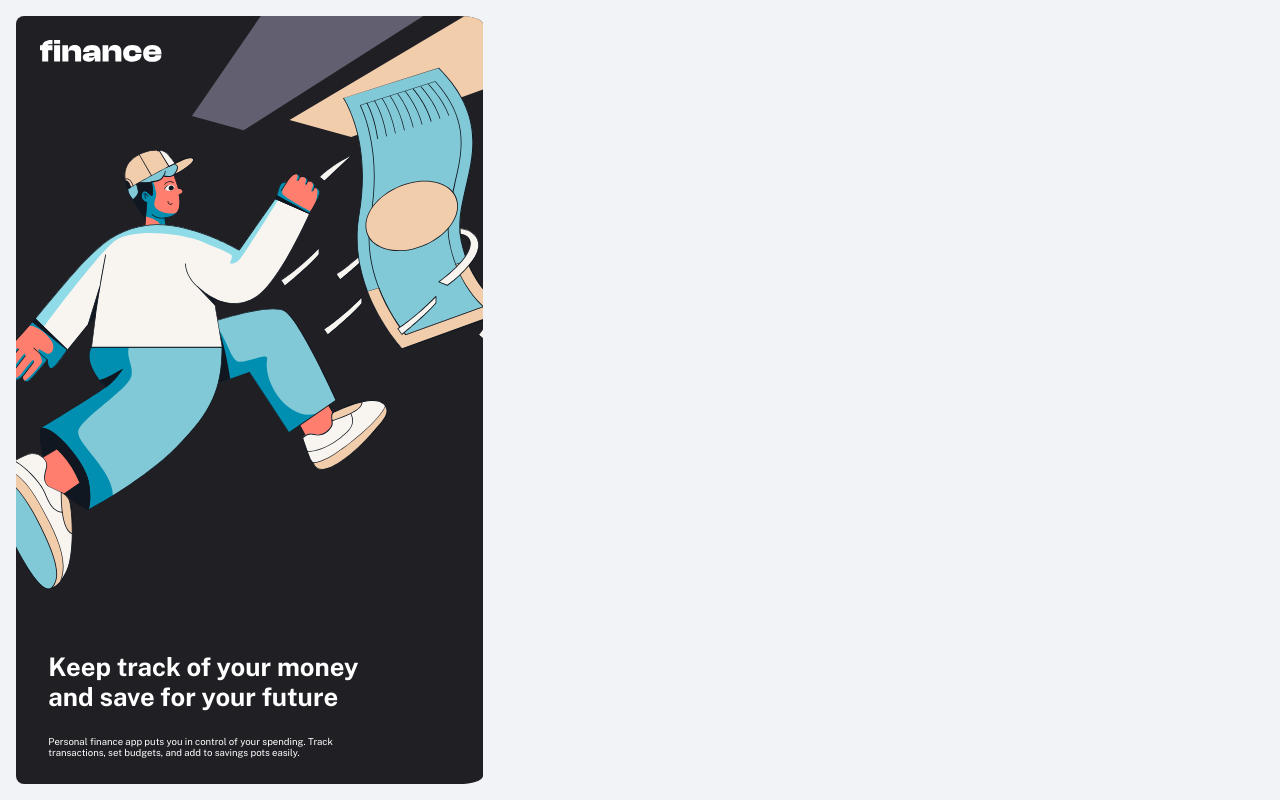
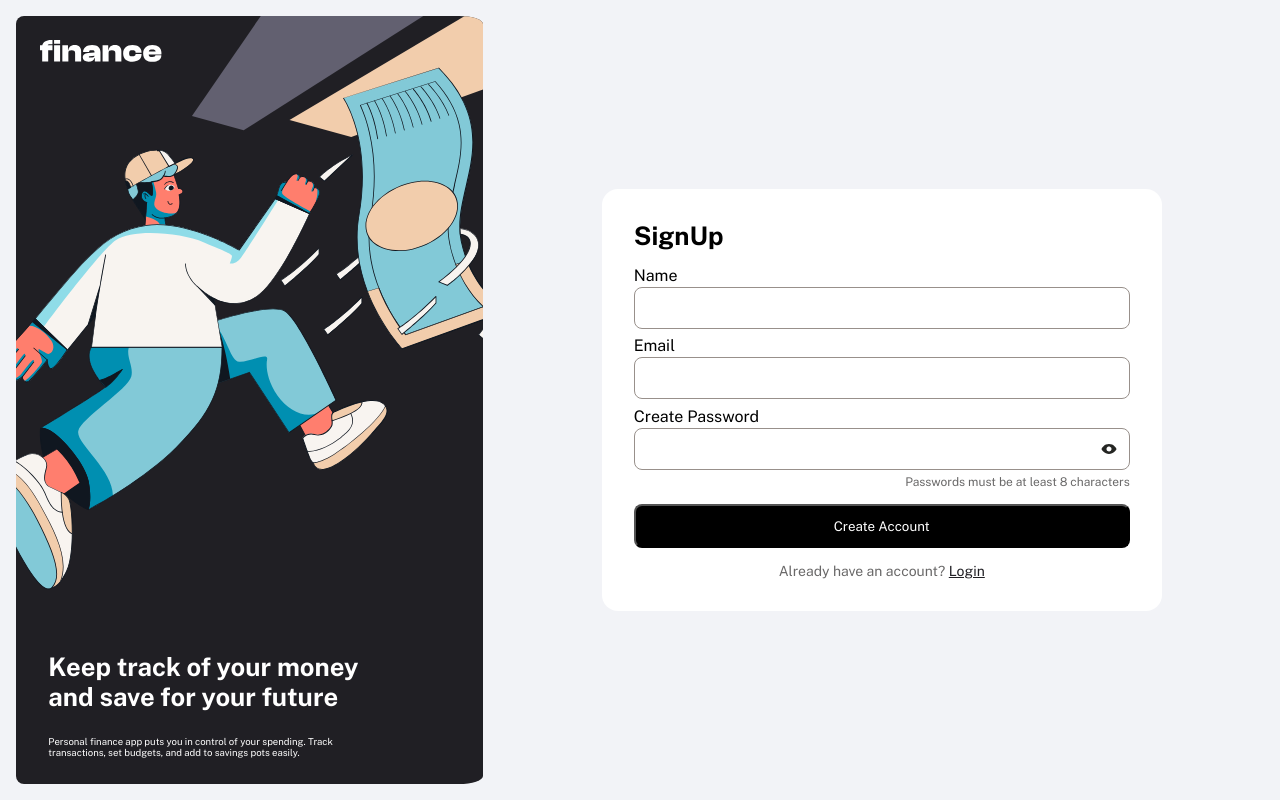
Before and after one commit to kwe92/personal-finance-app, a React (Create React App) app: page /signUp in a window 1280 px wide. Built offline with nearby package versions, Linux system fonts and the light colour scheme.

Commit message:
task: implemented signup view

```diff
--- a/src/App.tsx
+++ b/src/App.tsx
@@ -1,10 +1,9 @@
+import "./app/theme/css/App.css";
+import React from "react";
 import { Route, Routes, useLocation } from "react-router";
-import "./app/theme/css/App.css";
+import { AnimatePresence, AnimationProps, motion } from "framer-motion";
 import LoginView from "./features/auth/login/ui/login_view";
 import SignUpView from "./features/auth/signUp/ui/sign_up_view";
-import { AnimatePresence, AnimationProps, motion } from "framer-motion";
-import React from "react";
-import AuthView from "./features/auth/auth_view";
 
 //!! TODO: move TransitionOptions and Transitions class
 type TransitionOptions = {
@@ -45,10 +44,8 @@ function App() {
     <div className="App">
       <AnimatePresence mode="wait">
         <Routes location={location} key={location.pathname}>
-          {/* <Route path="/" element={Transitions.fade(<LoginView />)} />
-          <Route path="/signUp" element={Transitions.fade(<SignUpView />)} /> */}
-          <Route path="/" element={<AuthView />} />
-          <Route path="/signUp" element={<SignUpView />} />
+          <Route path="/" element={Transitions.fade(<LoginView />)} />
+          <Route path="/signUp" element={Transitions.fade(<SignUpView />)} />
         </Routes>
       </AnimatePresence>
     </div>
--- a/src/features/auth/auth_view.tsx
+++ /dev/null
@@ -1,13 +0,0 @@
-import AuthForm from "./shared/components/auth_form";
-import AuthImage from "./shared/components/auth_image";
-
-const AuthView = (): JSX.Element => {
-  return (
-    <>
-      <AuthImage />
-      <AuthForm textButtonCallback={() => {}} />
-    </>
-  );
-};
-
-export default AuthView;
--- a/src/features/auth/login/ui/login_view.tsx
+++ b/src/features/auth/login/ui/login_view.tsx
@@ -5,7 +5,7 @@ const LoginView = (): JSX.Element => {
   return (
     <>
       <AuthImage />
-      {/* <AuthForm /> */}
+      <AuthForm />
     </>
   );
 };
--- a/src/features/auth/shared/components/auth_form.tsx
+++ b/src/features/auth/shared/components/auth_form.tsx
@@ -4,13 +4,7 @@ import { Transitions } from "../../../../App";
 
 //!! TODO: remove inline css and figure out where state should live
 
-const AuthForm = ({
-  isLogin = true,
-  textButtonCallback,
-}: {
-  isLogin?: boolean;
-  textButtonCallback: React.MouseEventHandler<HTMLAnchorElement>;
-}): JSX.Element => {
+const AuthForm = ({ isLogin = true }: { isLogin?: boolean }): JSX.Element => {
   const [showPassword, setShowPassword] = useState("password");
 
   const handleShowPassword = () =>
@@ -114,7 +108,7 @@ const AuthForm = ({
               ? "Need to create an account? "
               : "Already have an account? "}
             <span>
-              <a onClick={textButtonCallback} style={{ color: "#201F24" }}>
+              <a href={isLogin ? "/signUp" : "/"} style={{ color: "#201F24" }}>
                 {isLogin ? "Sign Up" : "Login"}
               </a>
             </span>
--- a/src/features/auth/signUp/ui/sign_up_view.tsx
+++ b/src/features/auth/signUp/ui/sign_up_view.tsx
@@ -5,7 +5,7 @@ const SignUpView = (): JSX.Element => {
   return (
     <>
       <AuthImage />
-      {/* <AuthForm isLogin={false} /> */}
+      <AuthForm isLogin={false} />
     </>
   );
 };
```
